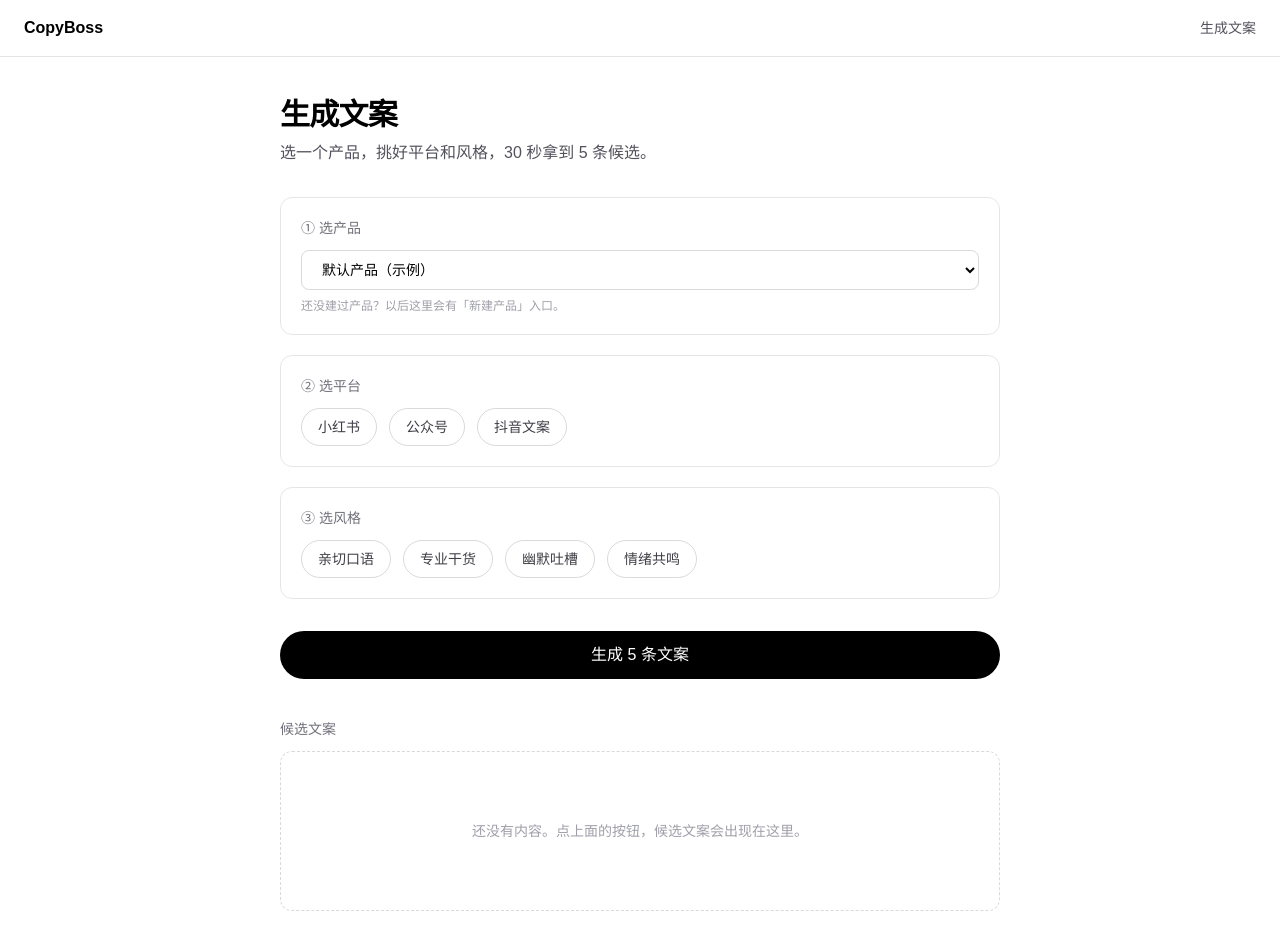
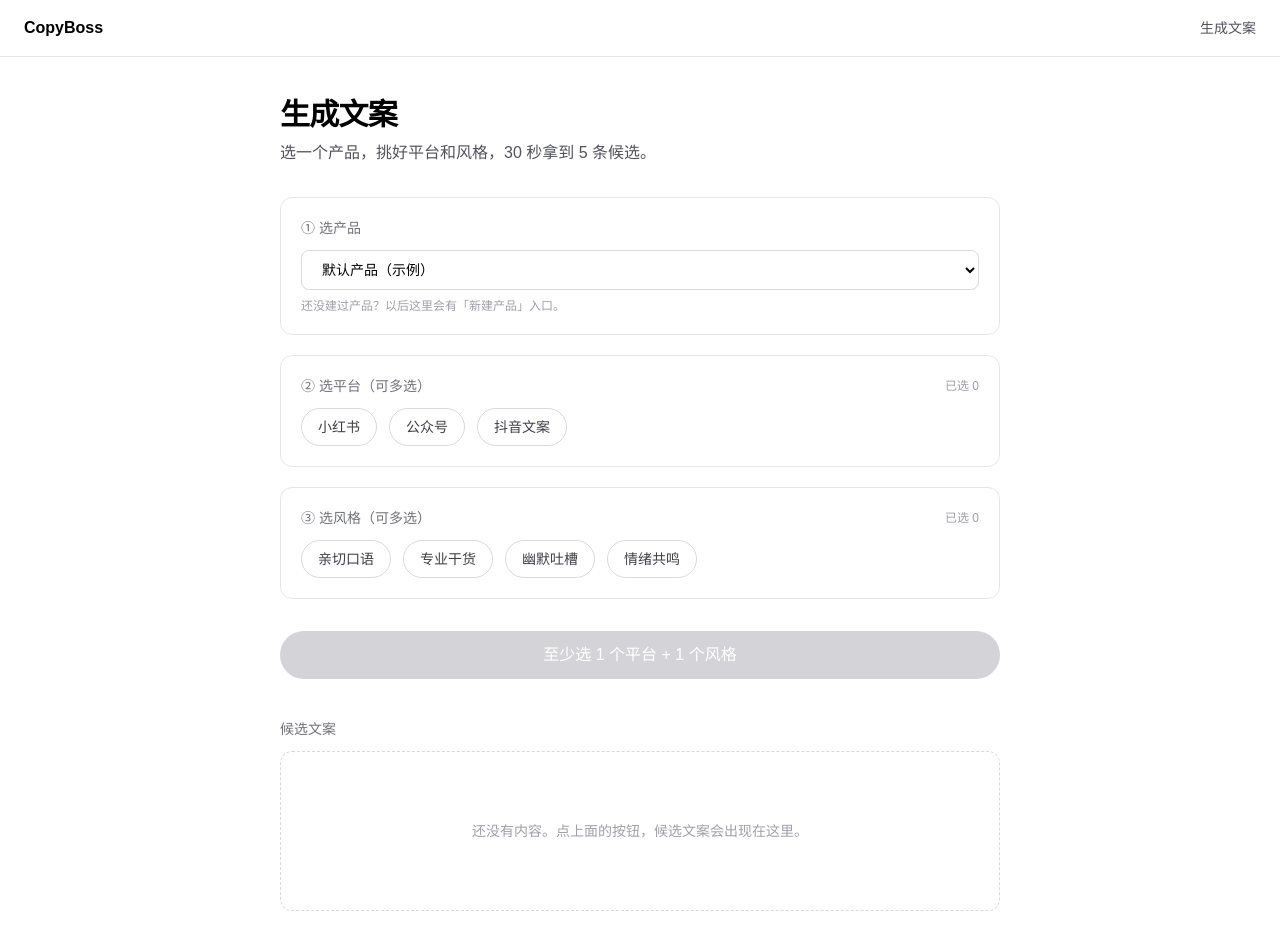
Before and after one commit to 271811038-bit/copyboss-mvp, a Next.js app: page /generate in a window 1280 px wide. Built offline with nearby package versions, Linux system fonts and the light colour scheme.

Commit message:
让 /generate 通电：useState 管理平台/风格选中，按钮实时算出生成条数

```diff
--- a/app/generate/page.tsx
+++ b/app/generate/page.tsx
@@ -1,7 +1,27 @@
+"use client";  // ← 这行字：声明这个组件要在浏览器里跑（因为下面要用 state 和点击事件）
+
+import { useState } from "react";
+
+// 这两行数组是“死的”，不会变——放在组件外面更省性能
 const 平台 = ["小红书", "公众号", "抖音文案"];
 const 风格 = ["亲切口语", "专业干货", "幽默吐槽", "情绪共鸣"];
 
 export default function GeneratePage() {
+  // state ①：用户选了哪些平台
+  const [选中的平台, 设置选中的平台] = useState<string[]>([]);
+
+  // state ②：用户选了哪些风格
+  const [选中的风格, 设置选中的风格] = useState<string[]>([]);
+
+  // 通用切换函数：点已选的 → 取消；点未选的 → 加上
+  function 切换(当前列表: string[], 设置函数: (新值: string[]) => void, 名称: string) {
+    设置函数(
+      当前列表.includes(名称)
+        ? 当前列表.filter((项) => 项 !== 名称)  // 已经在 → 剔除
+        : [...当前列表, 名称]                    // 不在 → 追加
+    );
+  }
+
   return (
     <main className="mx-auto w-full max-w-3xl flex-1 px-6 py-10">
       {/* 页面标题 */}
@@ -14,7 +34,7 @@ export default function GeneratePage() {
         </p>
       </div>
 
-      {/* 第一步：选产品 */}
+      {/* ① 选产品 */}
       <section className="mb-5 rounded-xl border border-black/10 p-5 dark:border-white/15">
         <h2 className="mb-3 text-sm font-medium text-zinc-500 dark:text-zinc-400">
           ① 选产品
@@ -27,43 +47,71 @@ export default function GeneratePage() {
         </p>
       </section>
 
-      {/* 第二步：选平台 */}
+      {/* ② 选平台 */}
       <section className="mb-5 rounded-xl border border-black/10 p-5 dark:border-white/15">
-        <h2 className="mb-3 text-sm font-medium text-zinc-500 dark:text-zinc-400">
-          ② 选平台
+        <h2 className="mb-3 flex items-center justify-between text-sm font-medium text-zinc-500 dark:text-zinc-400">
+          <span>② 选平台（可多选）</span>
+          <span className="text-xs text-zinc-400 dark:text-zinc-500">已选 {选中的平台.length}</span>
         </h2>
         <div className="flex flex-wrap gap-3">
-          {平台.map((名称) => (
-            <span
+          {平台.map((名称) => {
+            const 已选 = 选中的平台.includes(名称);
+            return (
+              <button
                 key={名称}
-              className="rounded-full border border-black/15 px-4 py-2 text-sm text-zinc-700 dark:border-white/20 dark:text-zinc-300"
+                type="button"
+                onClick={() => 切换(选中的平台, 设置选中的平台, 名称)}
+                className={
+                  已选
+                    ? "rounded-full bg-black px-4 py-2 text-sm text-white transition-colors dark:bg-white dark:text-black"
+                    : "rounded-full border border-black/15 px-4 py-2 text-sm text-zinc-700 transition-colors hover:border-black/40 dark:border-white/20 dark:text-zinc-300 dark:hover:border-white/40"
+                }
               >
+                {已选 ? "✓ " : ""}
                 {名称}
-            </span>
-          ))}
+              </button>
+            );
+          })}
         </div>
       </section>
 
-      {/* 第三步：选风格 */}
+      {/* ③ 选风格 */}
       <section className="mb-8 rounded-xl border border-black/10 p-5 dark:border-white/15">
-        <h2 className="mb-3 text-sm font-medium text-zinc-500 dark:text-zinc-400">
-          ③ 选风格
+        <h2 className="mb-3 flex items-center justify-between text-sm font-medium text-zinc-500 dark:text-zinc-400">
+          <span>③ 选风格（可多选）</span>
+          <span className="text-xs text-zinc-400 dark:text-zinc-500">已选 {选中的风格.length}</span>
         </h2>
         <div className="flex flex-wrap gap-3">
-          {风格.map((名称) => (
-            <span
+          {风格.map((名称) => {
+            const 已选 = 选中的风格.includes(名称);
+            return (
+              <button
                 key={名称}
-              className="rounded-full border border-black/15 px-4 py-2 text-sm text-zinc-700 dark:border-white/20 dark:text-zinc-300"
+                type="button"
+                onClick={() => 切换(选中的风格, 设置选中的风格, 名称)}
+                className={
+                  已选
+                    ? "rounded-full bg-black px-4 py-2 text-sm text-white transition-colors dark:bg-white dark:text-black"
+                    : "rounded-full border border-black/15 px-4 py-2 text-sm text-zinc-700 transition-colors hover:border-black/40 dark:border-white/20 dark:text-zinc-300 dark:hover:border-white/40"
+                }
               >
+                {已选 ? "✓ " : ""}
                 {名称}
-            </span>
-          ))}
+              </button>
+            );
+          })}
         </div>
       </section>
 
-      {/* 生成按钮（暂时点了没反应） */}
-      <button className="mb-10 flex h-12 w-full items-center justify-center rounded-full bg-black text-base font-medium text-white transition-colors hover:bg-zinc-800 dark:bg-white dark:text-black dark:hover:bg-zinc-200">
-        生成 5 条文案
+      {/* 生成按钮：会根据选择数量"算"出一共会生成多少条 */}
+      <button
+        type="button"
+        disabled={选中的平台.length === 0 || 选中的风格.length === 0}
+        className="mb-10 flex h-12 w-full items-center justify-center rounded-full bg-black text-base font-medium text-white transition-colors hover:bg-zinc-800 disabled:cursor-not-allowed disabled:bg-zinc-300 dark:bg-white dark:text-black dark:hover:bg-zinc-200 dark:disabled:bg-zinc-700"
+      >
+        {选中的平台.length === 0 || 选中的风格.length === 0
+          ? "至少选 1 个平台 + 1 个风格"
+          : `生成 ${选中的平台.length * 选中的风格.length * 5} 条文案`}
       </button>
 
       {/* 结果区：现在还是空的 */}
```
Lines whose indentation alone changed are shown as unchanged.
